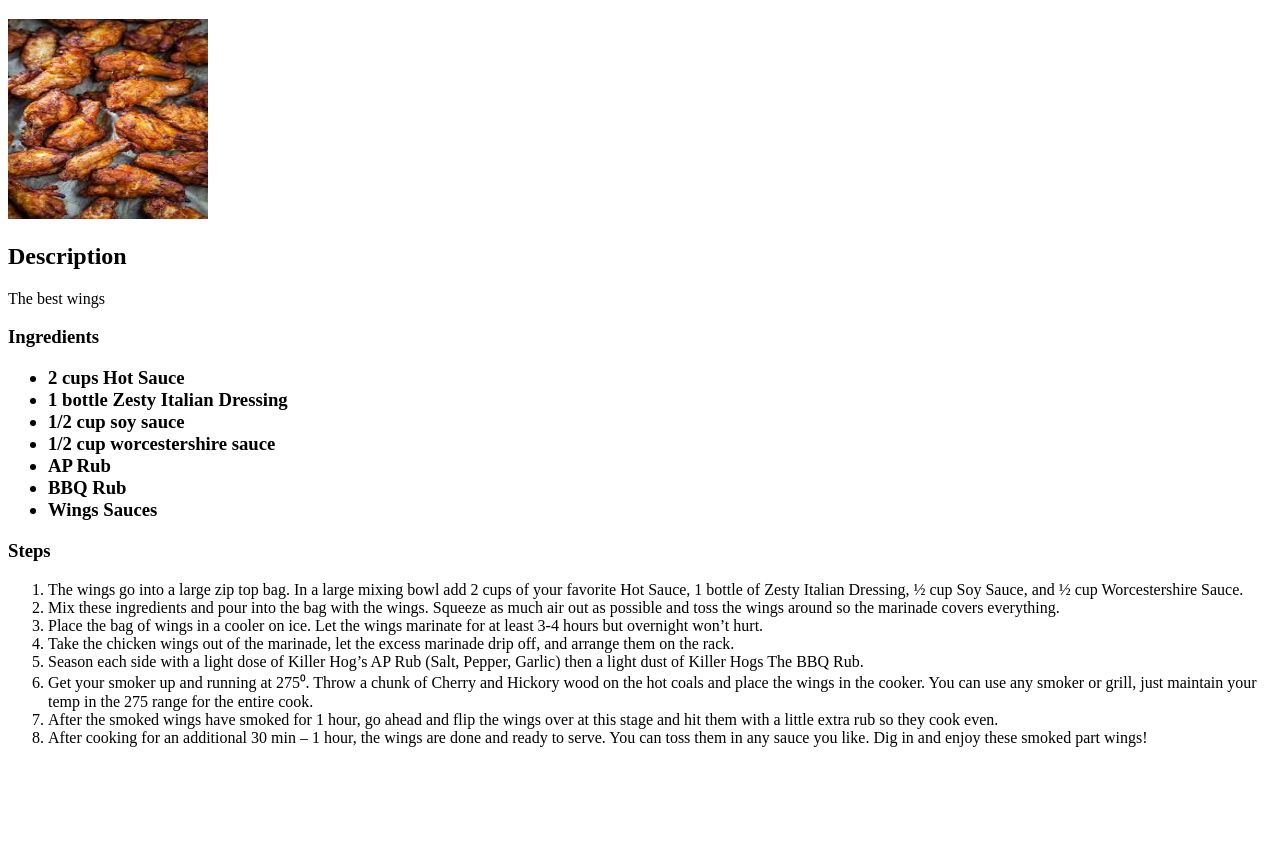
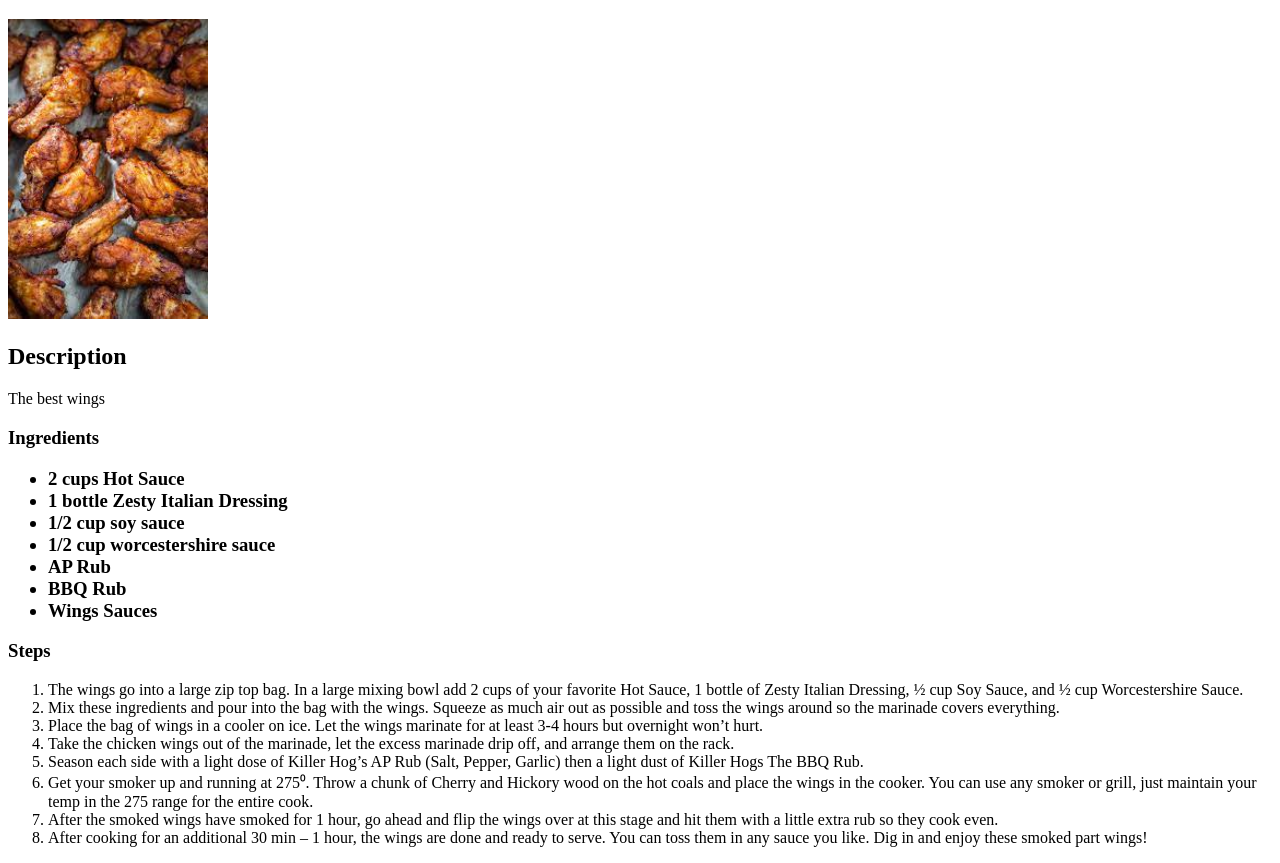
Before and after one commit to TJ-Rock/odin-recipes, a plain HTML site: page recipes/wings.html in a window 1280 px wide. Shown: the part 61-924 px from the top of the page. Before the commit the page ends 824 px from the top, so only its background shows below. Drawn offline with Linux system fonts and the light colour scheme.

Commit message:
Css internal/external methods

```diff
--- a/recipes/wings.html
+++ b/recipes/wings.html
@@ -9,7 +9,7 @@
     <h1>
         Smoked Wings Recipe
     </h1>
-    <p><img src="../images/wings.jpeg" alt="Wings" Logo" height="200" width="200" </p>
+    <p><img src="../images/wings.jpeg" alt="Wings" Logo" height=auto; width="200" </p>
 
     <h2>
         Description
```
